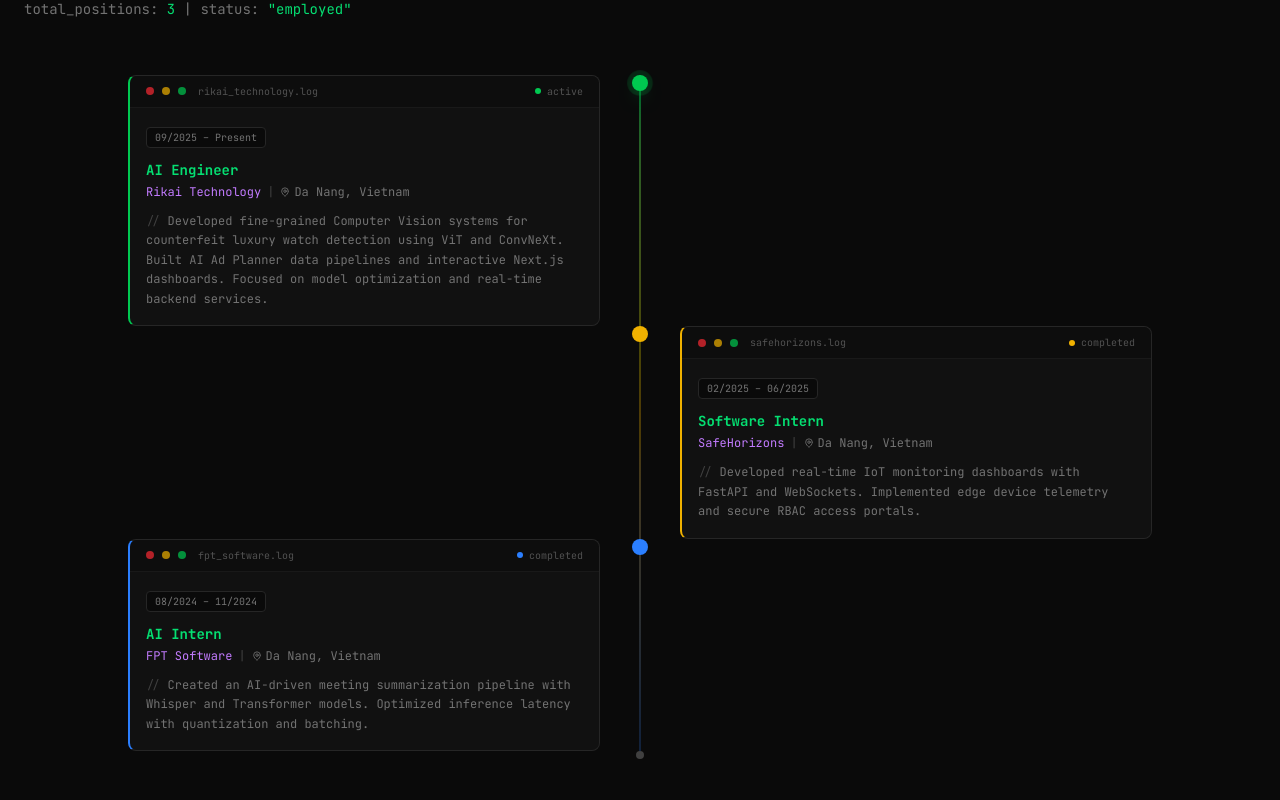
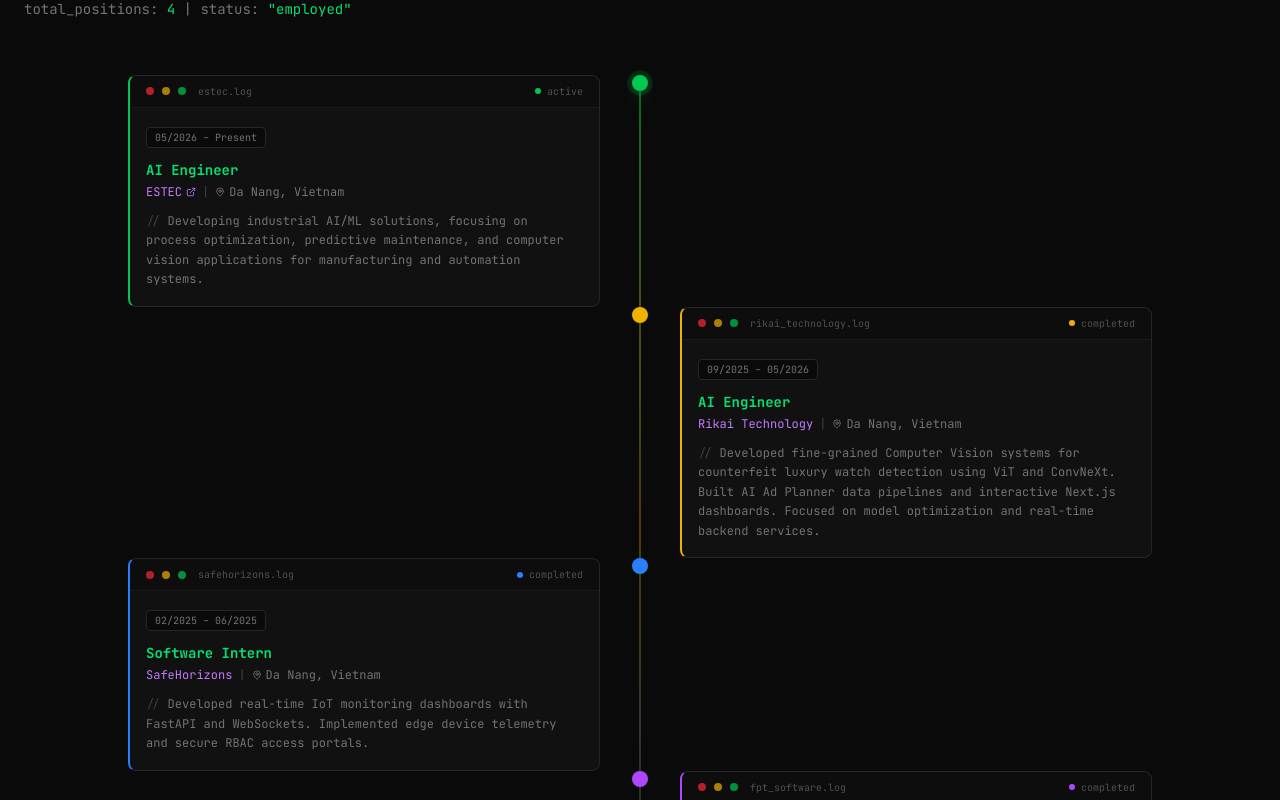
Before and after one commit to saitama140203/Portfolio, a Next.js app: page / in a window 1280 px wide. Shown: the part 1540-2340 px from the top of the page. Built offline with nearby package versions, Linux system fonts and the light colour scheme.

Commit message:
chore(experience): add AI Engineer position at ESTEC and update timeline

```diff
--- a/app/Portfolio.tsx
+++ b/app/Portfolio.tsx
@@ -52,12 +52,22 @@
             title: "Experience",
             jobs: [
                 {
+                    company: "ESTEC",
+                    period: "05/2026 – Present",
+                    role: "AI Engineer",
+                    location: "Da Nang, Vietnam",
+                    description:
+                        "Developing industrial AI/ML solutions, focusing on process optimization, predictive maintenance, and computer vision applications for manufacturing and automation systems.",
+                    url: "https://biendongco.vn/",
+                },
+                {
                     company: "Rikai Technology",
-                    period: "09/2025 – Present",
+                    period: "09/2025 – 05/2026",
                     role: "AI Engineer",
                     location: "Da Nang, Vietnam",
                     description:
                         "Developed fine-grained Computer Vision systems for counterfeit luxury watch detection using ViT and ConvNeXt. Built AI Ad Planner data pipelines and interactive Next.js dashboards. Focused on model optimization and real-time backend services.",
+                    url: "",
                 },
                 {
                     company: "SafeHorizons",
@@ -66,6 +76,7 @@
                     location: "Da Nang, Vietnam",
                     description:
                         "Developed real-time IoT monitoring dashboards with FastAPI and WebSockets. Implemented edge device telemetry and secure RBAC access portals.",
+                    url: "",
                 },
                 {
                     company: "FPT Software",
@@ -74,6 +85,7 @@
                     location: "Da Nang, Vietnam",
                     description:
                         "Created an AI-driven meeting summarization pipeline with Whisper and Transformer models. Optimized inference latency with quantization and batching.",
+                    url: "",
                 },
             ],
         },
@@ -154,12 +166,22 @@
             title: "Kinh nghiệm Làm việc",
             jobs: [
                 {
+                    company: "ESTEC",
+                    period: "05/2026 – Hiện tại",
+                    role: "Kỹ sư AI",
+                    location: "Đà Nẵng, Việt Nam",
+                    description:
+                        "Phát triển các giải pháp AI/ML công nghiệp, tập trung vào tối ưu hóa quy trình, bảo trì dự đoán và ứng dụng thị giác máy tính cho hệ thống sản xuất và tự động hóa.",
+                    url: "https://biendongco.vn/",
+                },
+                {
                     company: "Rikai Technology",
-                    period: "09/2025 – Hiện tại",
+                    period: "09/2025 – 05/2026",
                     role: "Kỹ sư AI",
                     location: "Đà Nẵng, Việt Nam",
                     description:
                         "Phát triển hệ thống nhận diện chi tiết (fine-grained) để phát hiện đồng hồ xa xỉ giả bằng ViT và ConvNeXt. Xây dựng data pipeline và dashboard Next.js tương tác cho hệ thống AI Ad Planner.",
+                    url: "",
                 },
                 {
                     company: "SafeHorizons",
@@ -168,6 +190,7 @@
                     location: "Đà Nẵng, Việt Nam",
                     description:
                         "Phát triển dashboard giám sát IoT theo thời gian thực sử dụng FastAPI và WebSockets. Xây dựng luồng dữ liệu truyền xa biên và cổng truy cập an toàn.",
+                    url: "",
                 },
                 {
                     company: "FPT Software",
@@ -176,6 +199,7 @@
                     location: "Đà Nẵng, Việt Nam",
                     description:
                         "Xây dựng pipeline tóm tắt cuộc họp ứng dụng AI, sử dụng mô hình Whisper và Transformer. Tối ưu độ trễ thông qua lượng tử hóa (quantization) và gộp lô (batching).",
+                    url: "",
                 },
             ],
         },
@@ -834,10 +858,10 @@
 const Experience = () => {
     const { t } = useI18n();
 
-    const nodeColors = ["bg-green-500", "bg-yellow-500", "bg-blue-500"];
-    const borderColors = ["border-l-green-500", "border-l-yellow-500", "border-l-blue-500"];
-    const glowColors = ["shadow-green-500/20", "shadow-yellow-500/20", "shadow-blue-500/20"];
-    const statusLabels = ["active", "completed", "completed"];
+    const nodeColors = ["bg-green-500", "bg-yellow-500", "bg-blue-500", "bg-purple-500"];
+    const borderColors = ["border-l-green-500", "border-l-yellow-500", "border-l-blue-500", "border-l-purple-500"];
+    const glowColors = ["shadow-green-500/20", "shadow-yellow-500/20", "shadow-blue-500/20", "shadow-purple-500/20"];
+    const statusLabels = ["active", "completed", "completed", "completed"];
 
     return (
         <section id="experience" className="py-24 px-6 container mx-auto relative">
@@ -902,7 +926,19 @@
                                             <h4 className="text-sm font-bold text-green-400 mb-1">{job.role}</h4>
 
                                             <div className="flex items-center gap-1.5 mb-3 text-xs">
-                                                <span className="text-purple-400">{job.company}</span>
+                                                {job.url ? (
+                                                    <a
+                                                        href={job.url}
+                                                        target="_blank"
+                                                        rel="noreferrer"
+                                                        className="text-purple-400 hover:text-purple-300 transition-colors flex items-center gap-1 hover:underline"
+                                                    >
+                                                        {job.company}
+                                                        <ExternalLink size={10} />
+                                                    </a>
+                                                ) : (
+                                                    <span className="text-purple-400">{job.company}</span>
+                                                )}
                                                 <span className="text-neutral-700">|</span>
                                                 <span className="text-neutral-500 flex items-center gap-1">
                                                     <MapPin size={10} />
```
